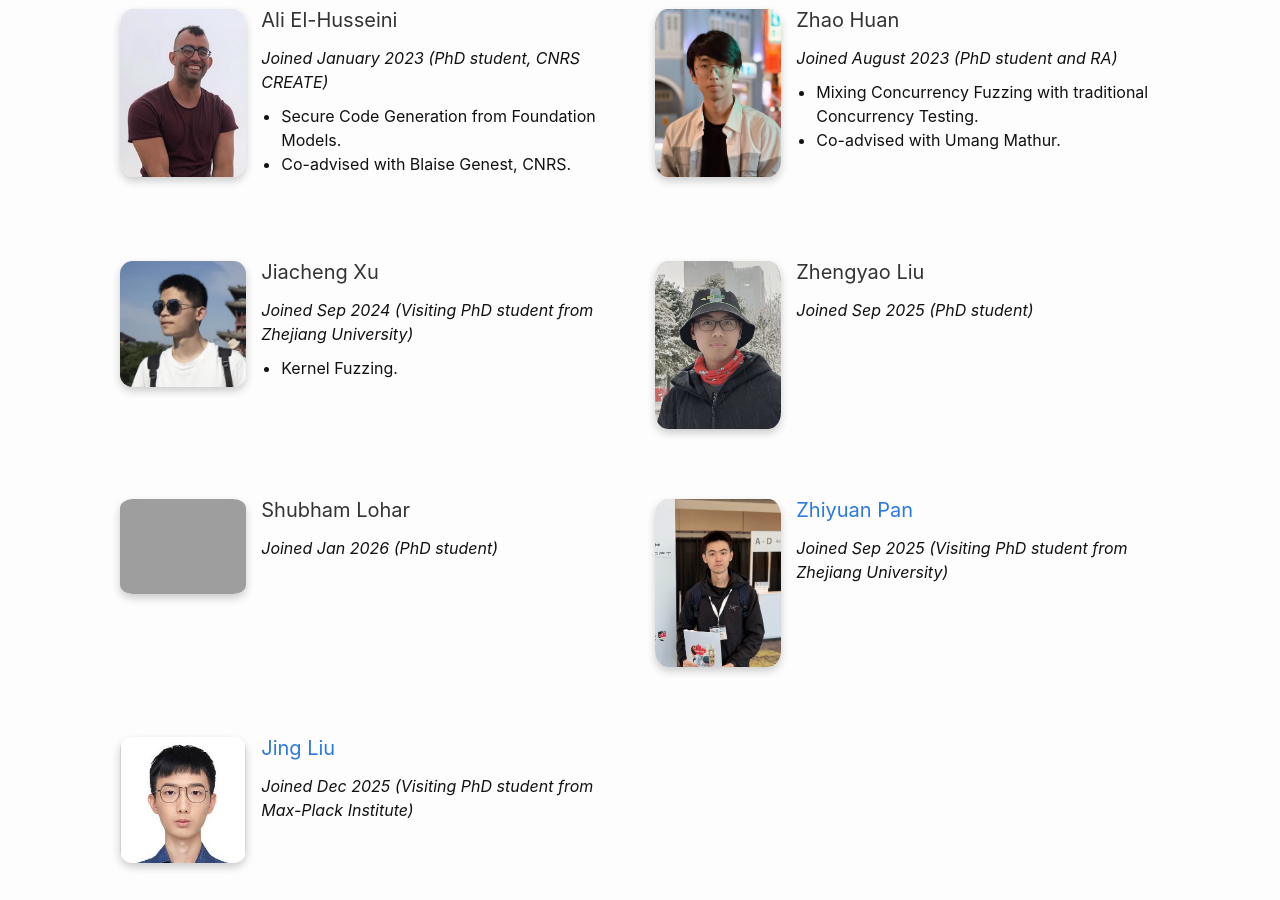
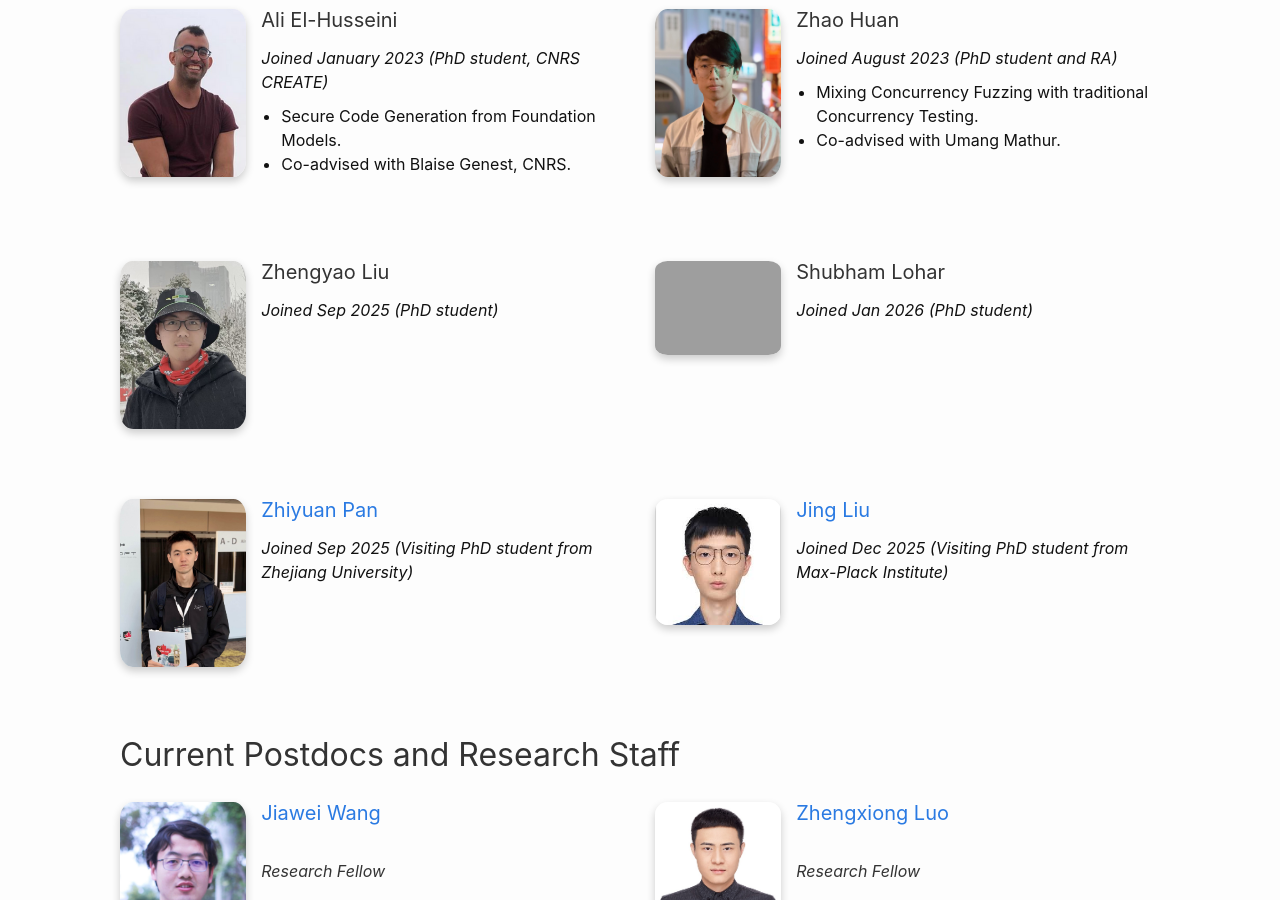
Before and after one commit to nus-tss/nus-tss.github.io, a Jekyll site: the page built from _pages/team.md, in a window 1280 px wide and 900 px high, scrolled down 982 px. Built offline with Jekyll 4.4.1, drawn with Linux system fonts in a browser that asks for light colours; nearby versions of some CDN libraries.

Commit message:
Delete Jiacheng Xu from team roster
Removed Jiacheng Xu from the student list.

```diff
--- a/_data/team/student.yml
+++ b/_data/team/student.yml
@@ -40,12 +40,6 @@
   coadvisor: Umang Mathur
   topic: Mixing Concurrency Fuzzing with traditional Concurrency Testing
 
-- name: Jiacheng Xu
-  photo: jxu.png
-  joined: Sep 2024
-  role: Visiting PhD student from Zhejiang University
-  topic: Kernel Fuzzing
-
 - name: Zhengyao Liu
   photo: zhengyaoliu.jpg
   joined: Sep 2025
```
